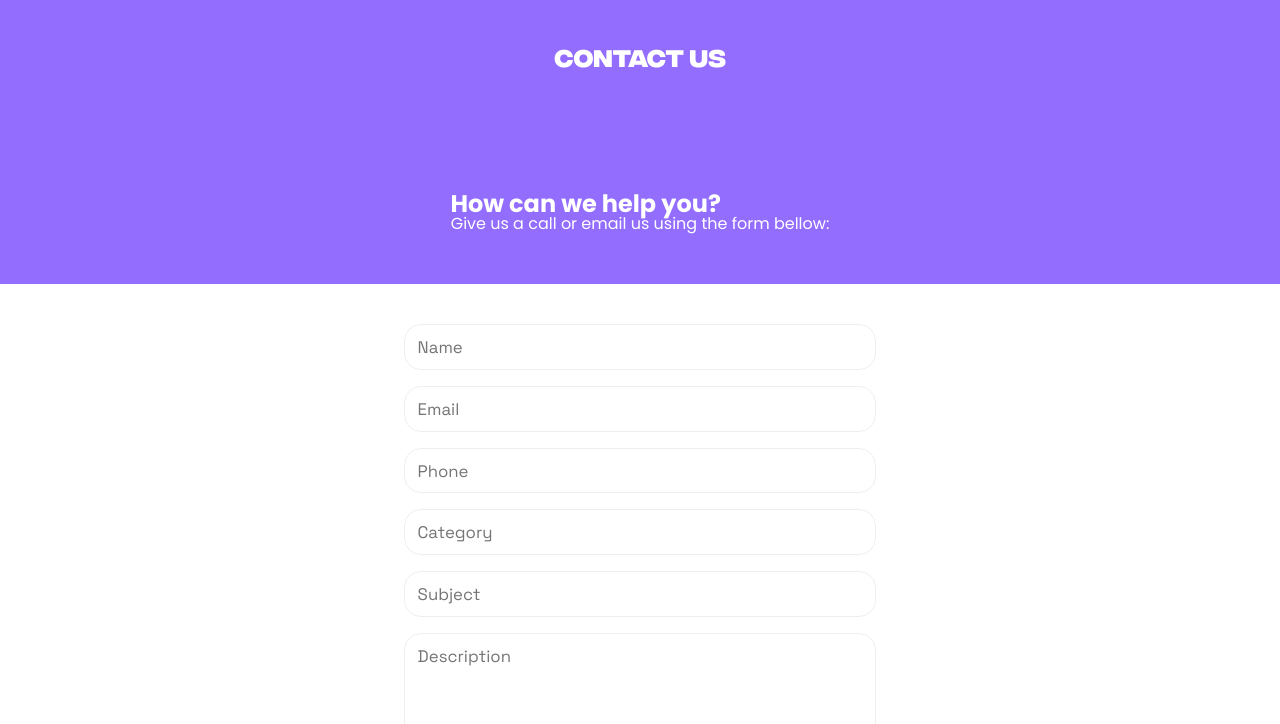
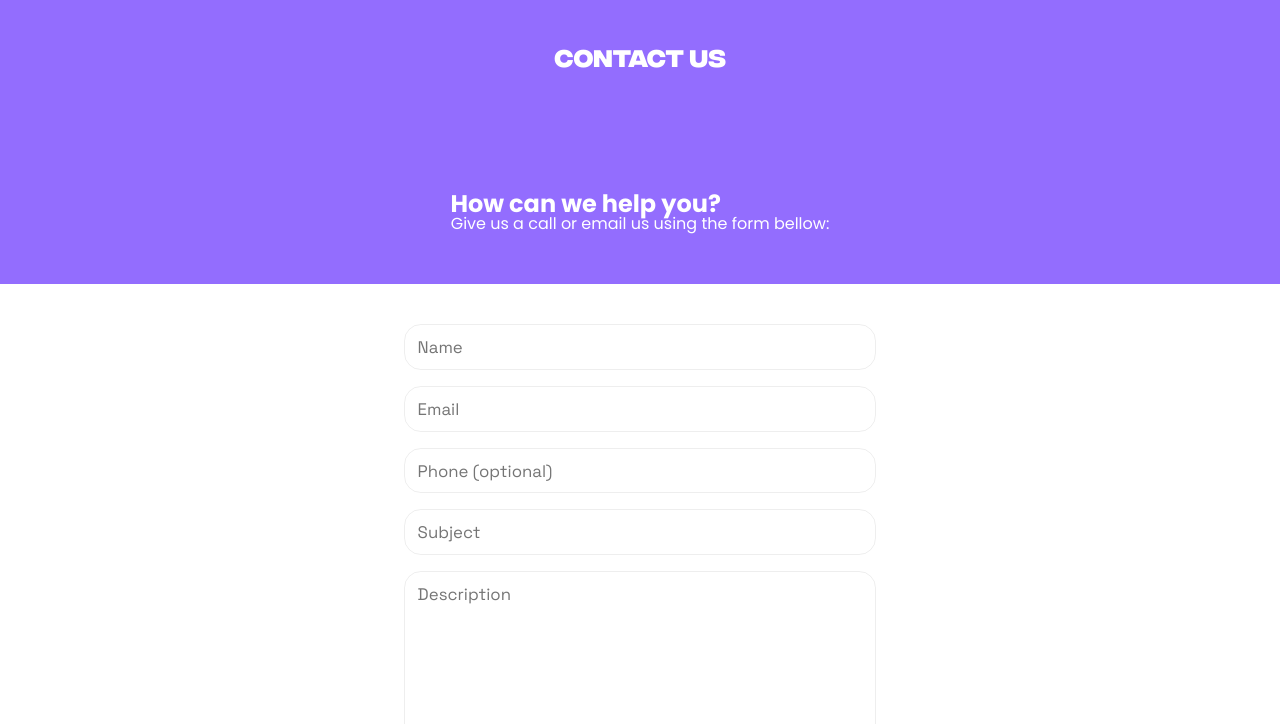
Before and after one commit to bfzli/swiftquiz_frontend, a React app: page /contact in a window 1280 px wide. Shown: the part 76-800 px from the top of the page. Built offline with nearby package versions, Linux system fonts and the light colour scheme; some packages are replaced by stand-ins of ours.

Commit message:
Added Contact Validation and implemented EmailJs

```diff
--- a/package.json
+++ b/package.json
@@ -5,7 +5,7 @@
   "dependencies": {
     "aos": "^2.3.4",
     "axios": "^0.23.0",
-    "i": "^0.3.7",
+    "emailjs-com": "^3.2.0",
     "npm": "^8.1.2",
     "react": "^17.0.2",
     "react-dom": "^17.0.2",
--- a/src/components/pages/Contact/ContactForm.js
+++ b/src/components/pages/Contact/ContactForm.js
@@ -1,28 +1,58 @@
-import React, { useState } from 'react'
+import React, { useState, useRef } from 'react'
+
 import './ContactForm.scss'
+import emailjs, { sendForm } from "emailjs-com"
 import '../../shared/../../components/pages/Form/shared/LoginRegister.scss'
-import * as styles from '../Form/Globals.module.scss';
+import * as styles from '../Form/Globals.module.scss'
+import ContactValidation from '../../../utils/ContactValidation'
 
 export default function ContactForm() {
 
-    const [values,setValues] = useState({name:"", email:"", phone:"", category:"", subject:"", description:""});
+    const [values,setValues] = useState({name:"", email:"", phone:"", subject:"", description:""});
+    const [errors, setErrors] = useState({});
+    const [validate, setValidate] = useState(false);
+
+    const form = useRef();
+
+  const ContactHandler = (e) => {
+    e.preventDefault();
+    setErrors(ContactValidation(values));
+    if(errors === null){
+        emailjs.sendForm('service_5n3h55t', 'swiftquiz_template', form.current, 'user_5GMcFcZjQDsQd8qZSzybg')
+        .then((result) => {
+            console.log(result.text);
+            alert("Sent Successfully ^_^");
+        }, (error) => {
+            console.log(error.text);
+        });
+        setValues({name:"", email:"", phone:"", subject:"", description:""});
+    }else{
+        console.log("Error");
+    }
+  };
 
     return (
+        <>
         <div className="mainContainer">
             <div className="topContent">
                 <h1 className={styles.h1} id="topTitle">Contact Us</h1>
                 <h1 className={styles.h1} id="second">How can we help you?</h1>
                 <h4 id="third">Give us a call or email us using the form bellow:</h4>
             </div>
-            <form className="Contactforma">
+            <form ref={form} className="Contactforma" onSubmit={ContactHandler}>
                 <input className="contactInputs one" type="text" name="name" placeholder="Name" onChange={(e)=> setValues({...values, name: e.target.value})} value={values.name}/>
+                {errors.name ? <p className="errorContact">{errors.name}</p> : null}
                 <input className="contactInputs two" type="email" name="email" placeholder="Email" onChange={(e)=> setValues({...values, email: e.target.value})} value={values.email}/>
-                <input className="contactInputs three" type="text" name="phone" placeholder="Phone" onChange={(e)=> setValues({...values, phone: e.target.value})} value={values.phone}/>
-                <input className="contactInputs four" type="text" name="category" placeholder="Category" onChange={(e)=> setValues({...values, category: e.target.value})} value={values.category}/>
+                {errors.email ? <p className="errorContact">{errors.email}</p> : null}
+                <input className="contactInputs three" type="text" name="phone" placeholder="Phone (optional)" onChange={(e)=> setValues({...values, phone: e.target.value})} value={values.phone}/>
+                {errors.phone ? <p className="errorContact">{errors.phone}</p> : null}
                 <input className="contactInputs five" type="text" name="subject" placeholder="Subject" onChange={(e)=> setValues({...values, subject: e.target.value})} value={values.subject}/>
+                {errors.subject ? <p className="errorContact">{errors.subject}</p> : null}
                 <textarea className="contactInputs six" type="text" name="description" placeholder="Description" onChange={(e)=> setValues({...values, description: e.target.value})} value={values.description}/>
-                <input className="butonat" id="contactSubmit" type="submit" value="Submit" />
+                {errors.description ? <p className="errorContact">{errors.description}</p> : null}
+                <input className="butonat" id="contactSubmit" type="submit" value="Submit"/>
             </form>
         </div>
+        </>
     )
 }
--- a/src/components/pages/Contact/ContactForm.scss
+++ b/src/components/pages/Contact/ContactForm.scss
@@ -93,3 +93,13 @@
   margin-left: 26rem;
   margin-bottom: 2rem;
 }
+
+.errorContact {
+  color: rgb(189, 51, 51);
+  margin: -5px 265px -3px 0;
+  font-size: 10pt;
+  padding: 0.2em;
+  width: 280px;
+  text-align: left;
+  font-family: "Space Grotesk", sans-serif;
+}
--- /dev/null
+++ b/src/utils/ContactValidation.js
@@ -0,0 +1,26 @@
+export default function ContactValidation(values){
+
+    let errors = {};
+
+    if(!values.name.trim()){
+        errors.name = "Name is required."
+    }
+    if(!values.email){
+        errors.email = "Email is required."
+    }else if(!/\S+@\S+\.\S+/.test(values.email)){
+        errors.email = "Email is invalid.";
+    }
+    if(!values.phone){
+        errors.phone = "";
+    }else if(!/\+\d{8,12}/.test(values.phone)){
+        errors.phone = "Phone is not valid."
+    }
+    if(!values.subject.trim()){
+        errors.subject = "Subject is required."
+    }
+    if(!values.description.trim()){
+        errors.description = "Description is required."
+    }
+    return errors;
+
+}
```
Also changed, not shown: 2 other files.
